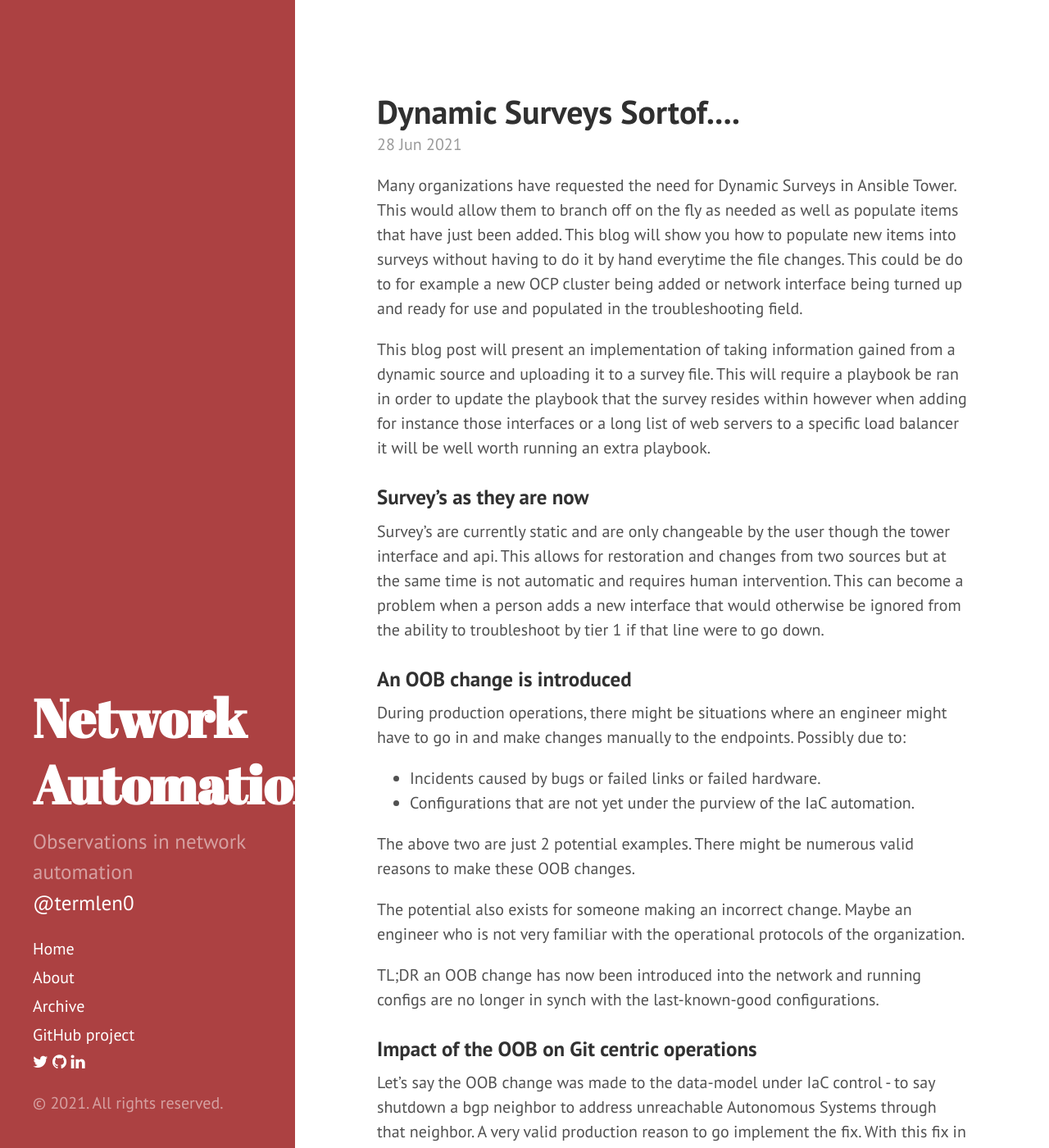
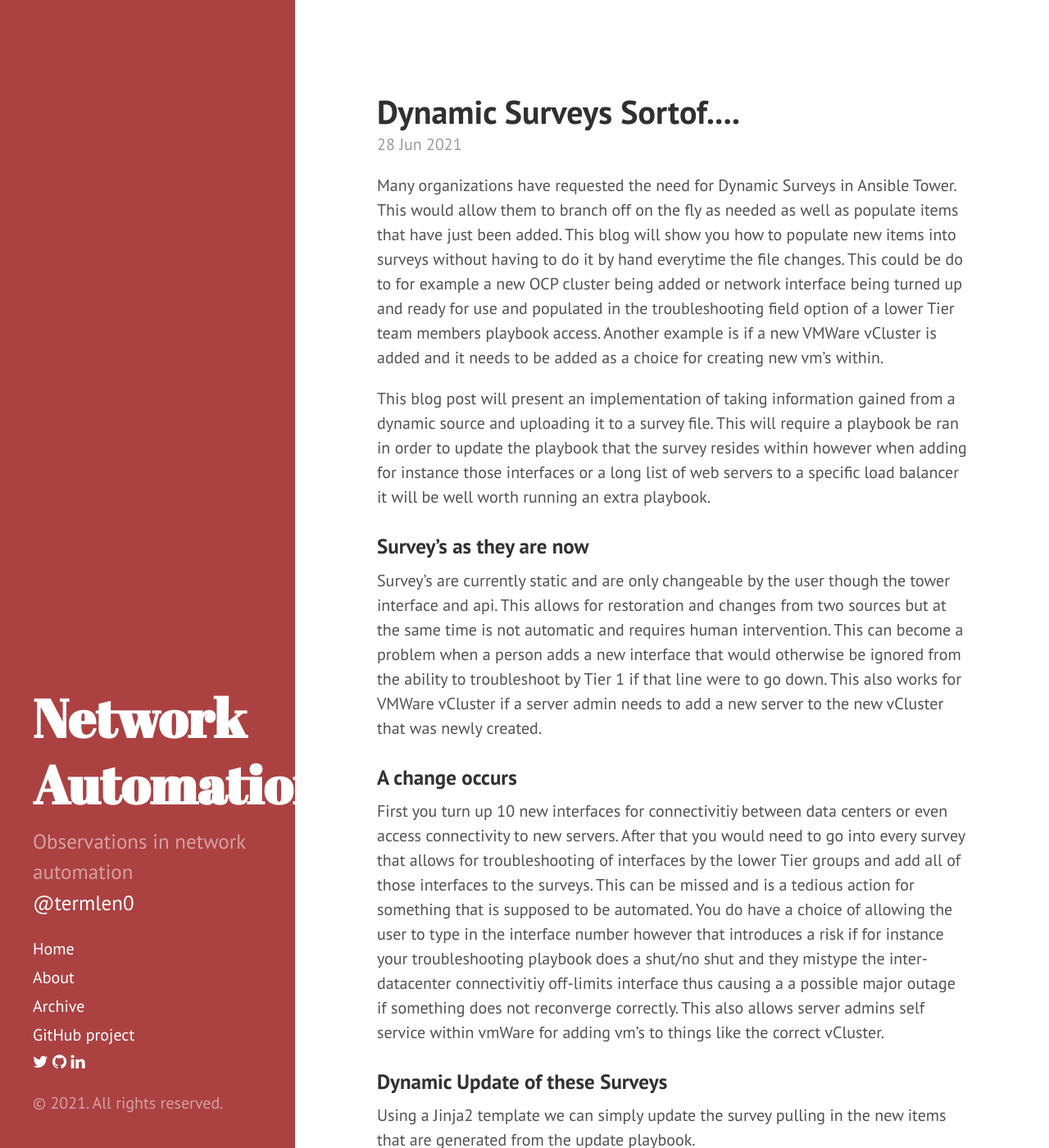
Before and after one commit to termlen0/termlen0.github.io, a Jekyll site: the page built from _posts/2021-06-28-dynamic_surveys_sortof.md, in a window 1280 px wide and 1400 px high. Shown: the whole window at 82% size. Built offline with Jekyll 4.4.1, drawn with Linux system fonts in a browser that asks for light colours; nearby versions of some CDN libraries; comment, search, counter and statistics services are not loaded; some of the changed text lies outside the part shown.

Commit message:
Update 2021-06-28-dynamic_surveys_sortof.md

````diff
--- a/_posts/2021-06-28-dynamic_surveys_sortof.md
+++ b/_posts/2021-06-28-dynamic_surveys_sortof.md
@@ -4,7 +4,7 @@
 comments: true
 ---
 
-Many organizations have requested the need for Dynamic Surveys in Ansible Tower. This would allow them to branch off on the fly as needed as well as populate items that have just been added. This blog will show you how to populate new items into surveys without having to do it by hand everytime the file changes. This could be do to for example a new OCP cluster being added or network interface being turned up and ready for use and populated in the troubleshooting field.
+Many organizations have requested the need for Dynamic Surveys in Ansible Tower. This would allow them to branch off on the fly as needed as well as populate items that have just been added. This blog will show you how to populate new items into surveys without having to do it by hand everytime the file changes. This could be do to for example a new OCP cluster being added or network interface being turned up and ready for use and populated in the troubleshooting field option of a lower Tier team members playbook access. Another example is if a new VMWare vCluster is added and it needs to be added as a choice for creating new vm's within.
 
 
 <!--more-->
@@ -13,205 +13,65 @@
 
 ### Survey's as they are now
 
-Survey's are currently static and are only changeable by the user though the tower interface and api. This allows for restoration and changes from two sources but at the same time is not automatic and requires human intervention. This can become a problem when a person adds a new interface that would otherwise be ignored from the ability to troubleshoot by tier 1 if that line were to go down.
+Survey's are currently static and are only changeable by the user though the tower interface and api. This allows for restoration and changes from two sources but at the same time is not automatic and requires human intervention. This can become a problem when a person adds a new interface that would otherwise be ignored from the ability to troubleshoot by Tier 1 if that line were to go down. This also works for VMWare vCluster if a server admin needs to add a new server to the new vCluster that was newly created.
 
-### An OOB change is introduced
+### A change occurs
 
-During production operations, there might be situations where an
-engineer might have to go in and make changes manually to the
-endpoints. Possibly due to:
-
-- Incidents caused by bugs or failed links or failed hardware.
-- Configurations that are not yet under the purview of the IaC
-automation.
-
-The above two are just 2 potential examples. There might be numerous
-valid reasons to make these OOB changes.
-
-The potential also exists for someone making an incorrect
-change. Maybe an engineer who is not very familiar with the
-operational protocols of the organization.
-
-TL;DR an OOB change has now been introduced into the network and
-running configs are no longer in synch with the last-known-good
-configurations.
+First you turn up 10 new interfaces for connectivitiy between data centers or even access connectivity to new servers. After that you would need to go into every survey that allows for troubleshooting of interfaces by the lower Tier groups and add all of those interfaces to the surveys. This can be missed and is a tedious action for something that is supposed to be automated. You do have a choice of allowing the user to type in the interface number however that introduces a risk if for instance your troubleshooting playbook does a shut/no shut and they mistype the inter-datacenter connectivitiy off-limits interface thus causing a a possible major outage if something does not reconverge correctly. This also allows server admins self service within vmWare for adding vm's to things like the correct vCluster.
 
 
-### Impact of the OOB on Git centric operations
 
-Let's say the OOB change was made to the data-model under IaC control - to
-say shutdown a bgp neighbor to address unreachable Autonomous Systems
-through that neighbor. A very valid production reason to go implement
-the fix. With this fix in place, the IaC model no longer reflects
-what's running. Nor does the last-known-good config match what's
-running. Say, the IaC repo had the BGP configs for a router defined as
-follows:
+### Dynamic Update of these Surveys
+
+Using a Jinja2 template we can simply update the survey pulling in the new items that are generated from the update playbook.
+
 
 ``` yaml
 ---
-bgp_config:
-  bgp_as: 65000
-  router_id: 192.168.2.2
-  log_neighbor_changes: true
-  address_family:
-  neighbors:
-    - neighbor: "{{ "{{ remote_public_ip "}} }}"
-      remote_as: 65000
-  networks:
-    - prefix: 10.25.25.0
-      masklen: 24
-    - prefix: 10.25.26.0
-      masklen: 24
+- hosts: all
+  gather_facts: false
+  collections:
+    - awx.awx
+
+  tasks:
+    - name: Update vCenter job template
+      awx.awx.tower_job_template:
+        name: "Survey_Update"
+        survey_enabled: true
+        survey_spec: "{{ lookup('template', '{{ playbook_dir }}/templates/update_survey.j2') }}"
+        validate_certs: no
 ```
 
+### Jinja Template
 
-At this point, say, an engineer who is unaware of this fix,
-tries to advertise a new network to this IaC; by adding a new network
-to the list of advertised networks
+This can be populated by a CSV file or by live data gathered through other means such as data modeling. In the below example we are using a playbook to gather the vCluster info from a VMWare vCenter and populate that to a file and then looping the fact for name. This will then populate the name field and update the survey.
 
-``` yaml
-    - prefix: 10.25.27.0
-      masklen: 24
+``` jinja2
+{
+  "name": "Survey_Update",
+  "description": "Update survey with new vCenter Clusters",
+  "spec": [
+    {
+      "type": "multiplechoice",
+      "question_name": "Choose which vCenter Cluster you would like to use.",
+      "question_description": "Choose desired value.",
+      "variable": "vmware_cluster",
+      "choices": [
+{% for result in cluster_info %}
+  {% for name in result %}
+    <td>{{ name }}</td>
+  {% endfor %}
+{% endfor %}
+      ],
+      "required": true,
+      "default": "Choose vCenter Cluster"
+    }
+  ]
+}
 ```
-
-This change, might slip through normal testing because everything is
-valid about it (syntax, value of network IP etc). If this change gets
-propagated to the network, it will revert the manual fix put in place
-earlier and re-introduce the issue.
-
-Another scenario to consider for the impact may be configurations that
-are not being tracked by the IaC. The above IaC is only tracking BGP
-configurations. However, there might be changes made on the device
-(say to the IGP) that can potentially impact the effect of this
-configuration. While this scenario is less likely, you would want your
-automation systems to make sure that the running configurations at
-least match your last-known-good. If this is not the case, it should
-alert you about an OOB configuration and allow the operator to
-manually decide whether the last-know-good config should be replaced
-with running or vice versa before pushing their changes onto
-production.
-
-
-
-### Caretaker
-
-    Captain Kathryn Janeway : Did you ever consider allowing the
-    Ocampa to care for themselves?
-    The Caretaker : [laughs pitifully] They're children.
-
-                                         - Star Trek Voyager, S1E1
-
-To address this, I created a demo collection called the caretaker:
-https://galaxy.ansible.com/termlen0/caretaker
-
-> This is an illustrative demo collection and not to be used in
-> production. Currently, it is only implemented for EOS devices.
-
-The collection uses a role that basically compares the configurations
-from the last-known-good configuration repo with the current running
-configs of the devices. If it detects a difference, it simply
-fails. That's it! Very simple.
-
-How do you invoke this in your playbook?
-
-``` yaml
-# deploy_bgp.yml
----
-- name: Deploy IaC configs to BGP routers
-  hosts: arista
-  gather_facts: no
-  pre_tasks:
-    - name: Invoke Caretaker
-      include_role:
-        name: termlen0.caretaker.caretaker
-
-  tasks:
-
-    - name: Configure the routing protocol
-      arista.eos.eos_bgp:
-        config: "{{ "{{ bgp_config "}} }}"
-        operation: replace
-```
-
-So the idea here is that caretaker would act as a **meta task** that
-is always included in every deployment playbook. This way, the
-engineer implementing the change can have absolute confidence that the
-configuration being deployed will only succeed if there are no OOB
-changes on the network devices.
-
-### Using Caretaker with Tower
-
-The simplicity of this collection lies in the fact that it is easy to
-add to existing playbooks. Using Ansible Tower's workflows, the
-deployments can now become a lot more intelligent.
-
-![Tower WorkFlow](/assets/caretaker_workflow.png )
-
-The above workflow uses deploy playbook with the caretaker
-collection. During normal operations - meaning, no OOB changes - the
-playbook would run normally, succeed, and the new running configs will
-be backed up to the last-known-good config repo (green path).
-
-The playbook will fail if caretaker detects OOB changes. It then uses
-approval nodes to alert the operator. A human needs to intervene at
-this point and decide whether the running configs should be replaced
-with the last-known-good configs before deploying the new change or
-alternately, the last-known-good configs should be updated before the
-changes are made.
-
-
-### Some additional notes
-
-#### Using collections with Ansible Tower
-
-If you are new to Ansible collections [this blog
-post](https://www.ansible.com/blog/installing-and-using-collections-on-ansible-tower)
-is a good place to understand how to use collections with Ansible Tower.
-
-#### What are approval nodes?
-
-[Bianca](https://www.ansible.com/blog/author/bianca-henderson) has a
-detailed blog post on [Approval
-Workflows](https://www.ansible.com/blog/how-to-add-approval-steps-to-ansible-tower-workflows)
-
-
-#### Integration with GitHub
-
-Tower workflows can be invoked via webhooks. So for our use case
-example, the operator is simply making a Pull Request to the BGP
-data-model and once merged, it kicks off the Tower workflow.
-
-![Workflow Webhook](/assets/caretaker_webhook.png )
-
-[Tim Appnel](https://www.ansible.com/blog/author/timothy-appnel) has a
-2-part in depth
-[blog](https://www.ansible.com/blog/intro-to-automation-webhooks-for-red-hat-ansible-automation-platform)
-on using Web Hooks in Ansible Tower and is a great read for Git Ops in
-general.
-
-
-#### ChatOps
-
-Ansible Tower has so many built-in notification options. Tools like
-Slack are popular among teams and organizations that are embracing
-DevOps. For this demo, each time human attention is needed (for the
-approval nodes), the workflow sends a slack team notification:
-
-![Alt Text](/assets/caretaker_chatops.png )
-
-
-#### Demo repository
-
-The IaC repository used for this demo can be seen here:
-https://github.com/termlen0/nw-demo/tree/master/caretaker-deploy
-
-
-
 ### Conclusion
 
-Though the idea behind the blog is to highlight how a collection like
-caretaker can be used to increase confidence in Git centric
-operations, it also illustrates a secondary idea. About Ansible
-collections in general. This shows how higher abstractions of
-automation can now be bundled as a collection, ready to be consumed by
-playbooks.
+This does not truly make surveys dynamic but gives you an option to update them in a better way. It allows for more automation as we work toward resolving this problem within the product itself.
+
+Eric McLeroy
+Principal Solutions Architect Ansible
````
